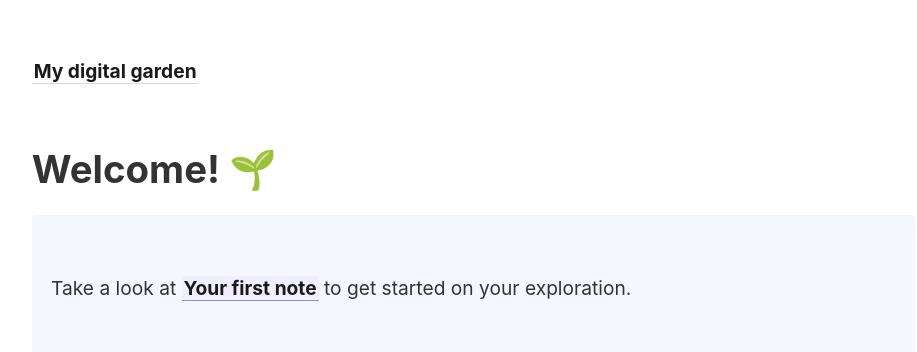
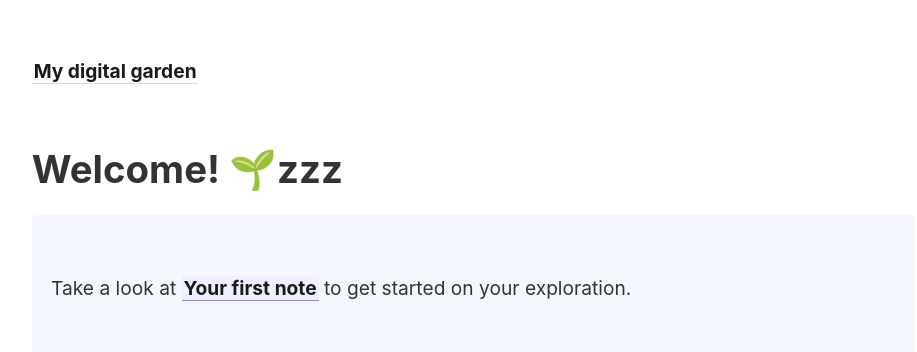
Before and after one commit to colourshift/my-digital-garden, a Jekyll site: the page built from _pages/index.md, in a window 1280 px wide. Shown: the top 352 px of the page, without its empty margins (45-962 px from the left). Built offline with Jekyll 4.4.1, drawn with Linux system fonts in a browser that asks for light colours.

Commit message:
Update index.md

```diff
--- a/_pages/index.md
+++ b/_pages/index.md
@@ -5,7 +5,7 @@ id: home
 permalink: /
 ---
 
-# Welcome! 🌱
+# Welcome! 🌱zzz
 
 <p style="padding: 3em 1em; background: #f5f7ff; border-radius: 4px;">
   Take a look at <span style="font-weight: bold">[[Your first note]]</span> to get started on your exploration.
```
